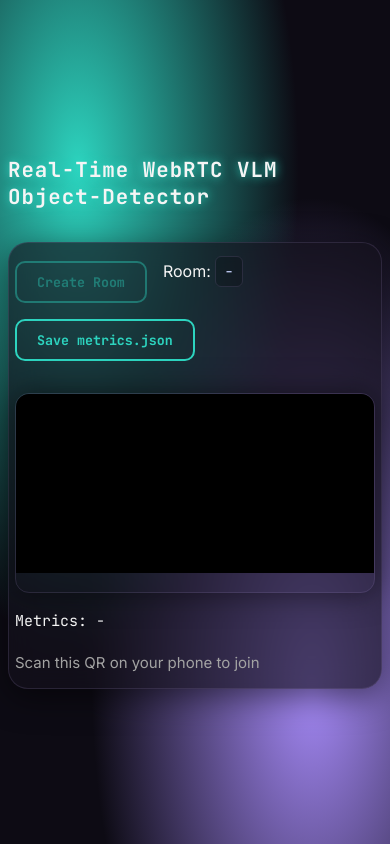
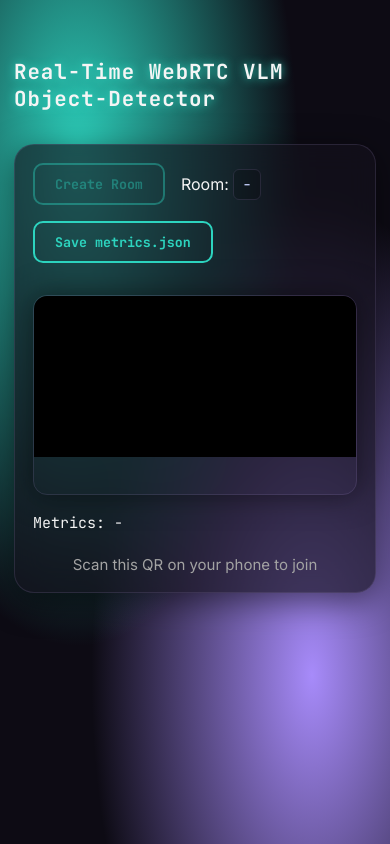
Before and after one commit to Arsenal17x/Real-time-WebRTC-VLM-Multi-Object-Detection, a website: page public/index.html in a window 390 px wide. Drawn offline with Linux system fonts and the light colour scheme.

Commit message:
style changes

```diff
--- a/public/index.html
+++ b/public/index.html
@@ -4,7 +4,7 @@
     <meta charset="utf-8" />
     <meta name="viewport" content="width=device-width, initial-scale=1" />
     <title>WebRTC Demo — Receiver</title>
-    <link rel="stylesheet" href="index.css" />
+    <link rel="stylesheet" href="style/index.css" />
   </head>
   <body>
     <div class="container">
--- a/public/index.css
+++ b/public/style/index.css
@@ -37,12 +37,11 @@ body {
     width: 100%;
     max-width: 700px;
     margin: 0 auto;
-    padding: 32px 16px;
+    padding: 30px 10%;
     display: flex;
     flex-direction: column;
     align-items: center;
     min-height: 90vh;
-    justify-content: center;
 }
 
 header {
@@ -90,6 +89,7 @@ header h1 {
 .controls {
     display: flex;
     flex-direction: row;
+    align-items: center;
     gap: 16px;
     margin-bottom: 8px;
     flex-wrap: wrap;
@@ -173,6 +173,7 @@ video {
 .qr-card {
     display: flex;
     align-items: center;
+    justify-content: center;
     gap: 16px;
     margin-top: 12px;
 }
@@ -186,10 +187,10 @@ video {
 @media (max-width: 900px) {
     .container {
         max-width: 98vw;
-        padding: 16px 4px;
+        padding: 16px 10px;
     }
     .panel {
-        padding: 18px 6px 16px 6px;
+        padding: 18px;
     }
     header h1 {
         font-size: 1.3rem;
```
Also changed, not shown: public/phone.html (+1 -1 lines), README.md, public/style/phone.css (renamed from public/phone.css).
